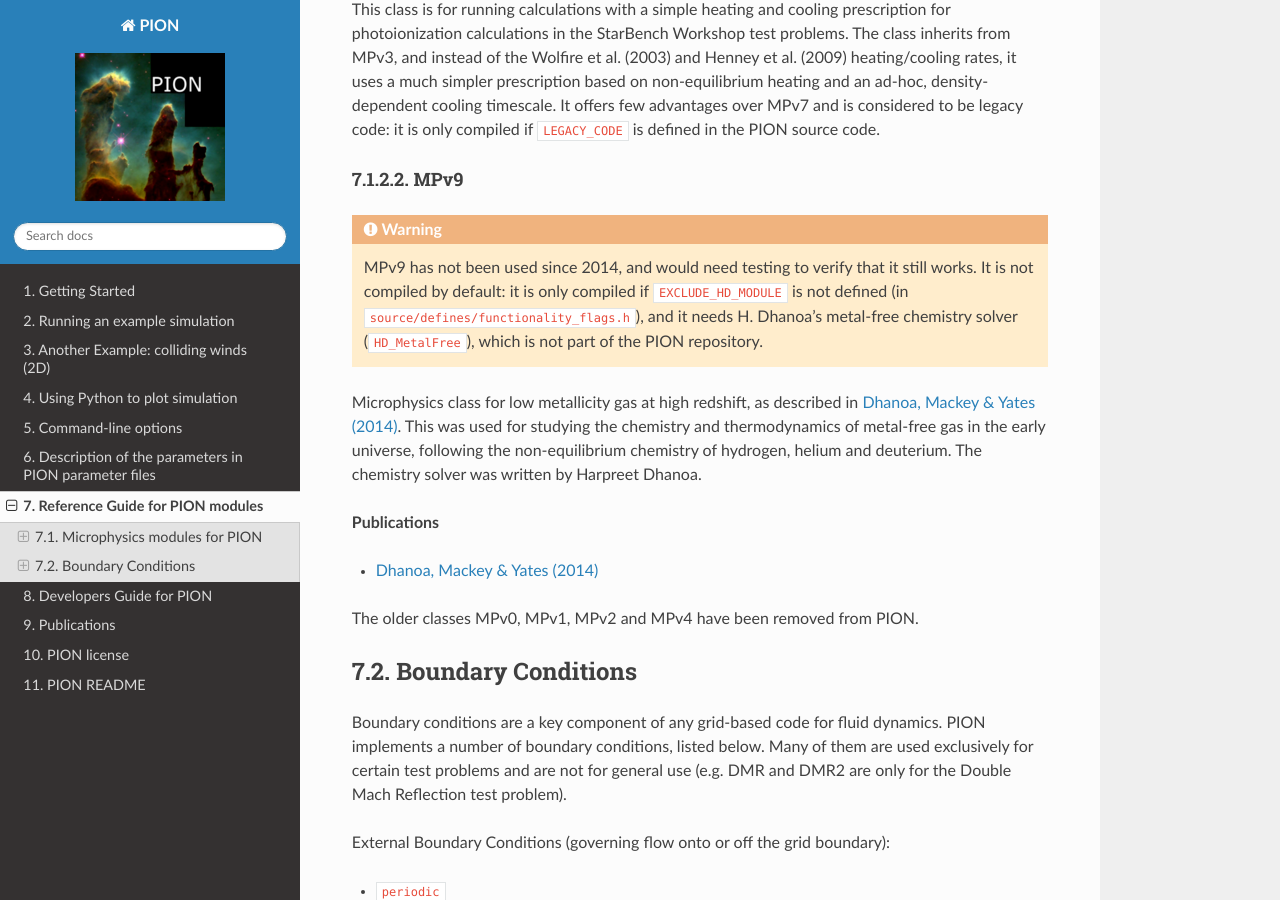
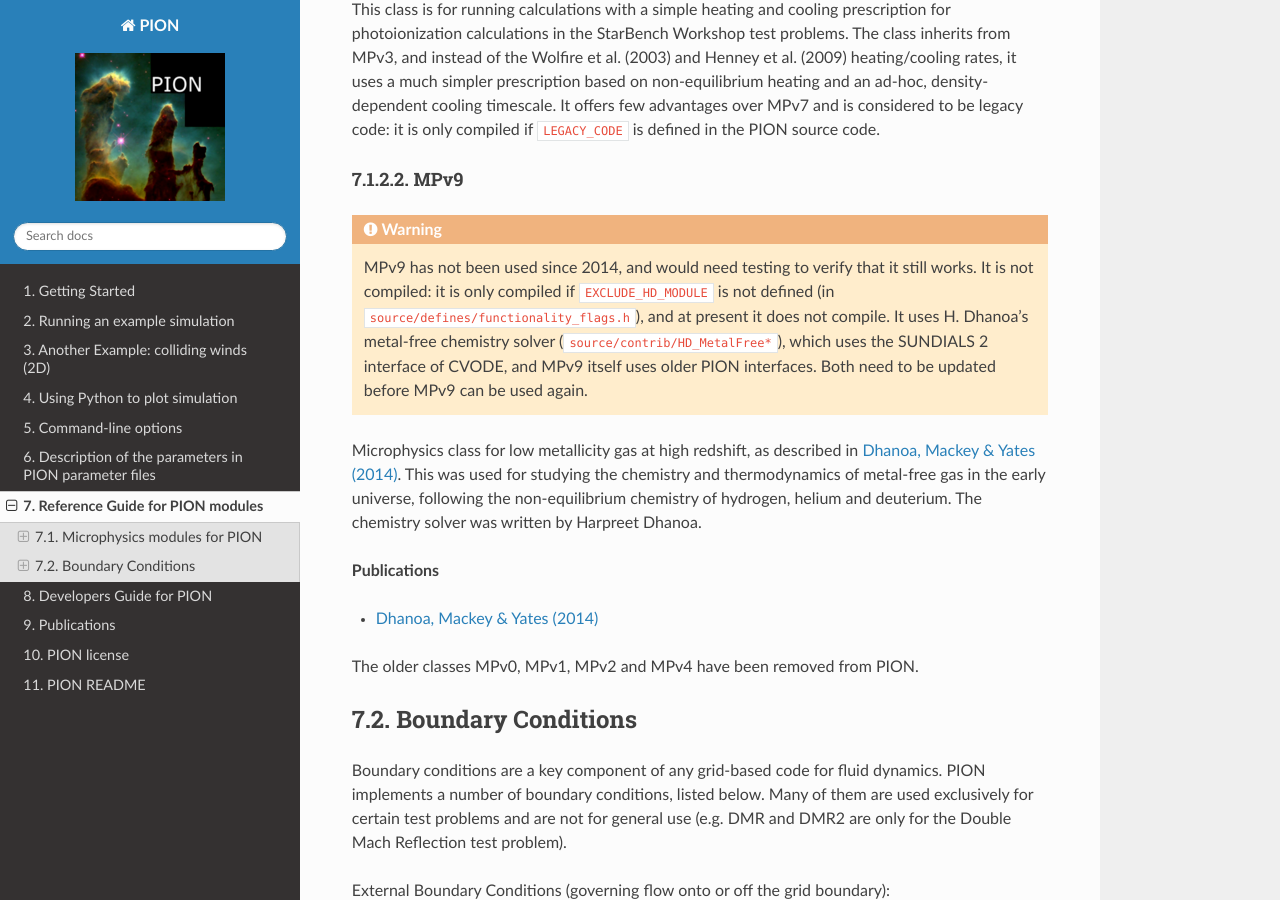
Before and after one commit to jmackey-astro/pion-docs, a Sphinx documentation site: the page built from docs/modules.rst, in a window 1280 px wide and 900 px high, scrolled down 7669 px. Built offline with Sphinx 7.4.7 and the Read the Docs theme 3.1.0, drawn with Linux system fonts in a browser that asks for light colours.

Commit message:
Microphysics docs: MPv9 solver is now in source/contrib
H. Dhanoa's chemistry solver is being added to PION (source/contrib/), but
neither it nor MPv9 compiles at present: say so in the MPv9 warning.

Co-Authored-By: Claude Opus 5.5 <noreply@anthropic.com>

```diff
--- a/docs/modules.rst
+++ b/docs/modules.rst
@@ -443,11 +443,13 @@ MPv9
 .. warning::
 
    MPv9 has not been used since 2014, and would need testing to verify
-   that it still works. It is not compiled by default: it is only compiled
-   if ``EXCLUDE_HD_MODULE`` is not defined (in
-   ``source/defines/functionality_flags.h``), and it needs H. Dhanoa's
-   metal-free chemistry solver (``HD_MetalFree``), which is not part of
-   the PION repository.
+   that it still works. It is not compiled: it is only compiled if
+   ``EXCLUDE_HD_MODULE`` is not defined (in
+   ``source/defines/functionality_flags.h``), and at present it does not
+   compile. It uses H. Dhanoa's metal-free chemistry solver
+   (``source/contrib/HD_MetalFree*``), which uses the SUNDIALS 2 interface
+   of CVODE, and MPv9 itself uses older PION interfaces. Both need to be
+   updated before MPv9 can be used again.
 
 Microphysics class for low metallicity gas at high redshift, as
 described in `Dhanoa, Mackey & Yates
```
